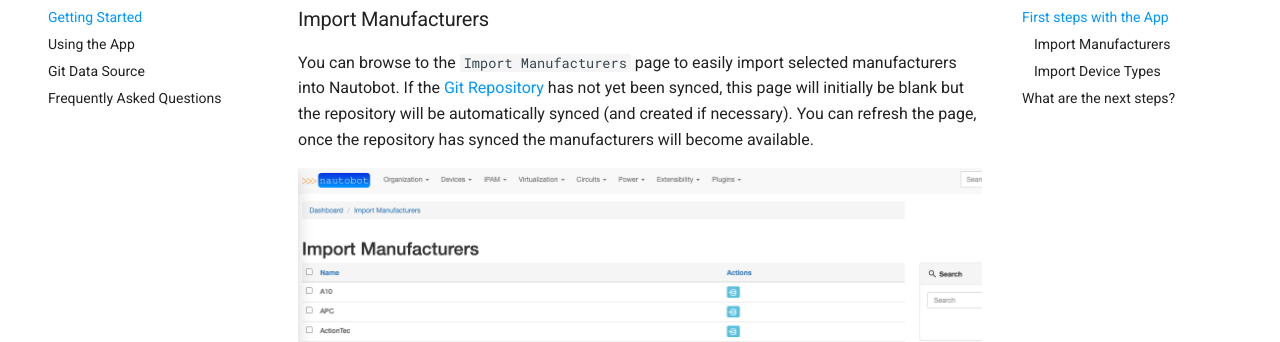
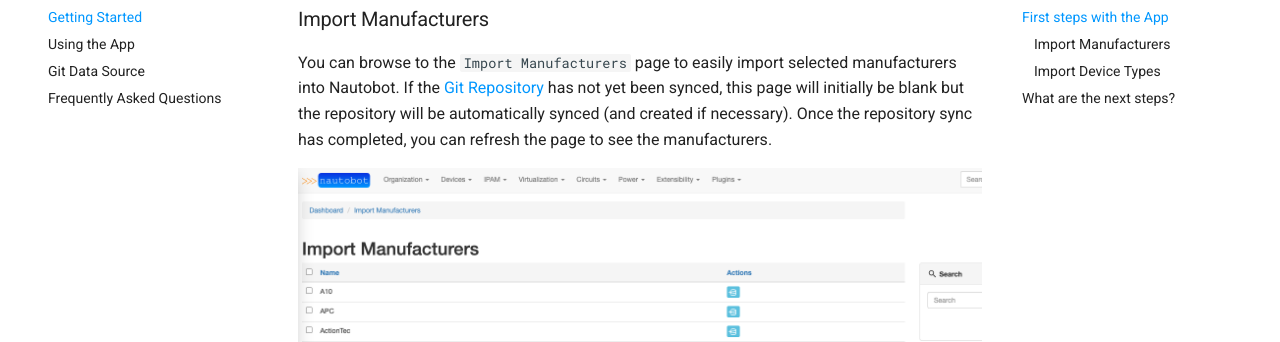
Before and after one commit to nautobot/nautobot-app-welcome-wizard, an MkDocs documentation site: the page built from docs/user/app_getting_started.md, in a window 1280 px wide and 900 px high, scrolled down 1069 px. Shown: the part 182-524 px from the top of the window. Built offline with MkDocs 1.6.1 and Material for MkDocs 9.7.7, drawn with Linux system fonts in a browser that asks for light colours; comment, search, counter and statistics services are not loaded; some of the changed text lies outside the part shown.

Commit message:
verbiage tweak

```diff
--- a/docs/user/app_getting_started.md
+++ b/docs/user/app_getting_started.md
@@ -21,7 +21,7 @@
 ### Import Manufacturers
 
 You can browse to the `Import Manufacturers` page to easily import selected manufacturers into Nautobot. If the [Git Repository](git_datasource.md)
-has not yet been synced, this page will initially be blank but the repository will be automatically synced (and created if necessary). You can refresh the page, once the repository has synced the manufacturers will become available.
+has not yet been synced, this page will initially be blank but the repository will be automatically synced (and created if necessary). Once the repository sync has completed, you can refresh the page to see the manufacturers.
 
 ![Import Manufacturers](../images/merlin_import_manufacturers.png)
 
@@ -46,7 +46,7 @@
 ### Import Device Types
 
 You can browse to the `Import Device Types` page to easily import selected device types into Nautobot.  If the [Git Repository](git_datasource.md)
-has not yet been synced, this page will initially be blank but the repository will be automatically synced (and created if necessary). You can refresh the page, once the repository has synced the device types will become available.
+has not yet been synced, this page will initially be blank but the repository will be automatically synced (and created if necessary). Once the repository sync has completed, you can refresh the page to see the device types.
 
 ![Import Device Types](../images/merlin_import_device_type.png)
 
```
